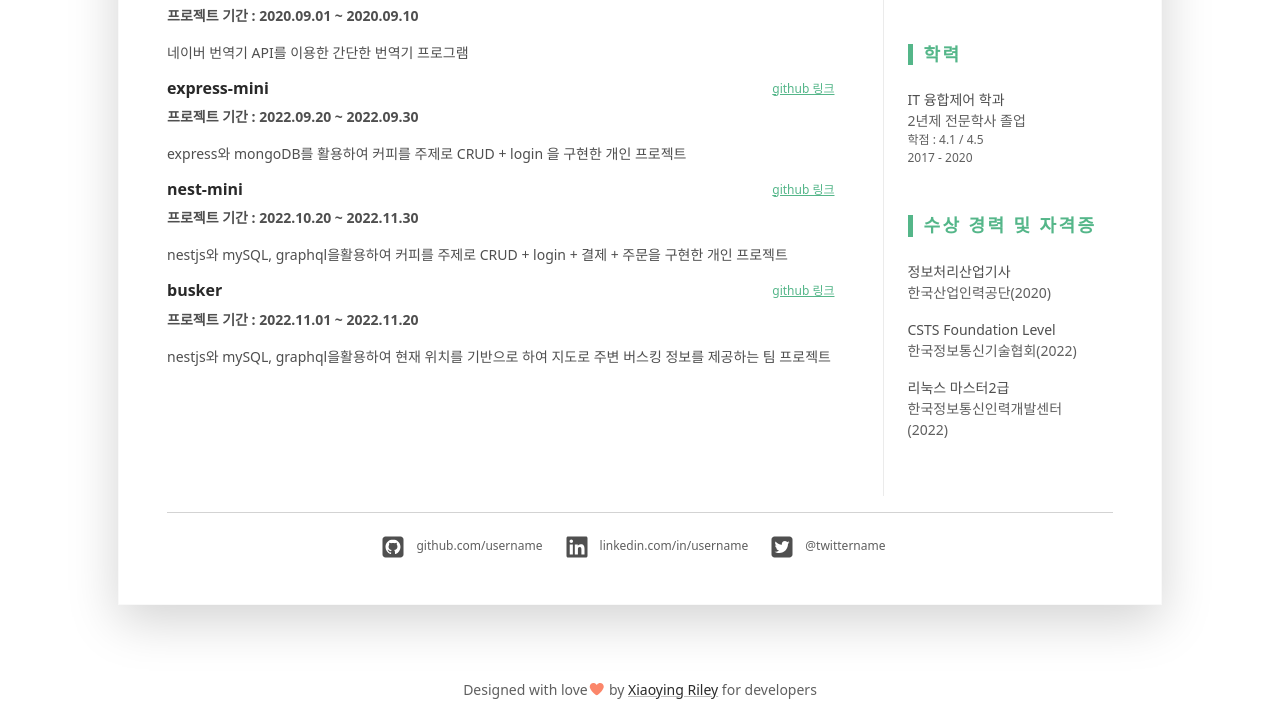
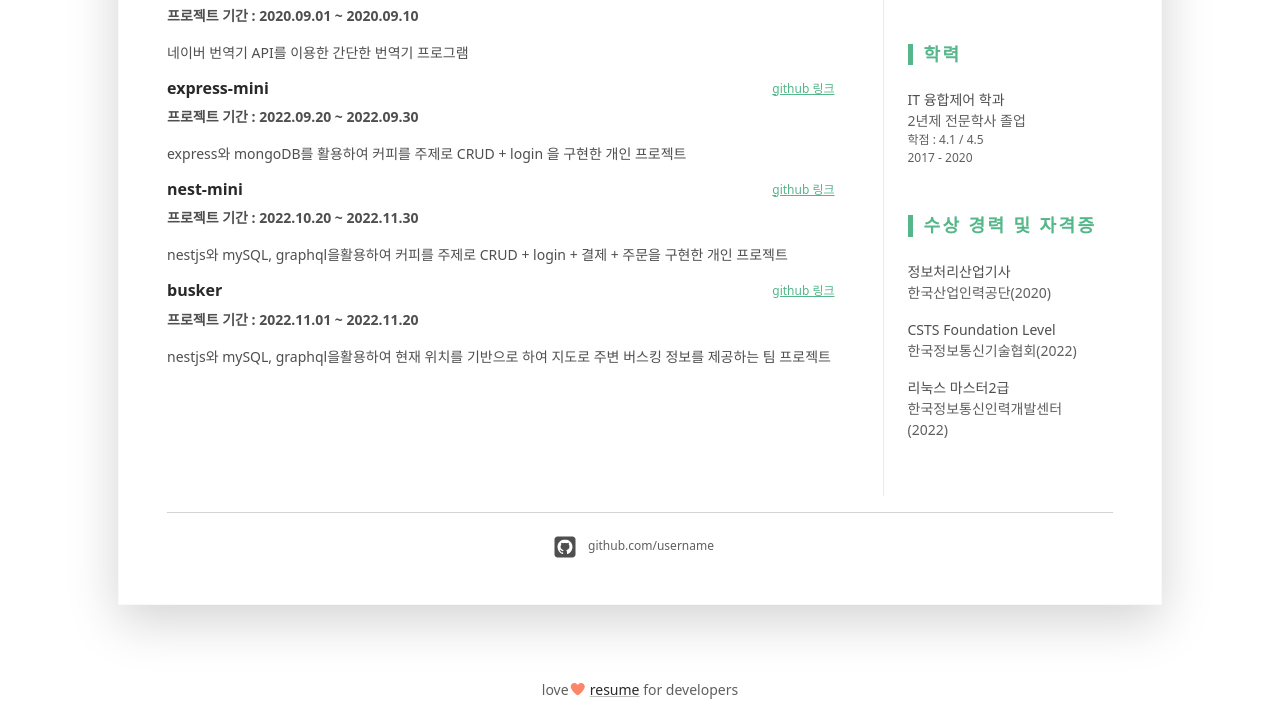
Before and after one commit to Dohyun-98/resume, a plain HTML site: page index.html in a window 1280 px wide. Shown: the part 1182-1907 px from the top of the page. Drawn offline with Linux system fonts and the light colour scheme.

Commit message:
update footer

```diff
--- a/index.html
+++ b/index.html
@@ -239,8 +239,6 @@
 						<div class="resume-footer text-center">
 							<ul class="resume-social-list list-inline mx-auto mb-0 d-inline-block text-muted">
 								<li class="list-inline-item mb-lg-0 me-3"><a class="resume-link" href="#"><i class="fab fa-github-square fa-2x me-2" data-fa-transform="down-4"></i><span class="d-none d-lg-inline-block text-muted">github.com/username</span></a></li>
-								<li class="list-inline-item mb-lg-0 me-3"><a class="resume-link" href="#"><i class="fab fa-linkedin fa-2x me-2" data-fa-transform="down-4"></i><span class="d-none d-lg-inline-block text-muted">linkedin.com/in/username</span></a></li>
-								<li class="list-inline-item mb-lg-0 me-lg-3"><a class="resume-link" href="#"><i class="fab fa-twitter-square fa-2x me-2" data-fa-transform="down-4"></i><span class="d-none d-lg-inline-block text-muted">@twittername</span></a></li>
 							</ul>
 						</div><!--//resume-footer-->
 					</article>
@@ -249,7 +247,7 @@
 
 				<footer class="footer text-center py-4">
 					<!--/* This template is free as long as you keep the footer attribution link. If you'd like to use the template without the attribution link, you can buy the commercial license via our website: themes.3rdwavemedia.com Thank you for your support. :) */-->
-					<small class="copyright text-muted">Designed with <span class="sr-only">love</span><i class="fas fa-heart"></i> by <a class="theme-link" href="http://themes.3rdwavemedia.com" target="_blank">Xiaoying Riley</a> for developers</small>
+					<small class="copyright text-muted"> <span class="sr-only">love</span><i class="fas fa-heart"></i>  <a class="theme-link" href="http://themes.3rdwavemedia.com" target="_blank">resume</a> for developers</small>
 				</footer>
 
 			</div><!--//main-wrapper-->
```
